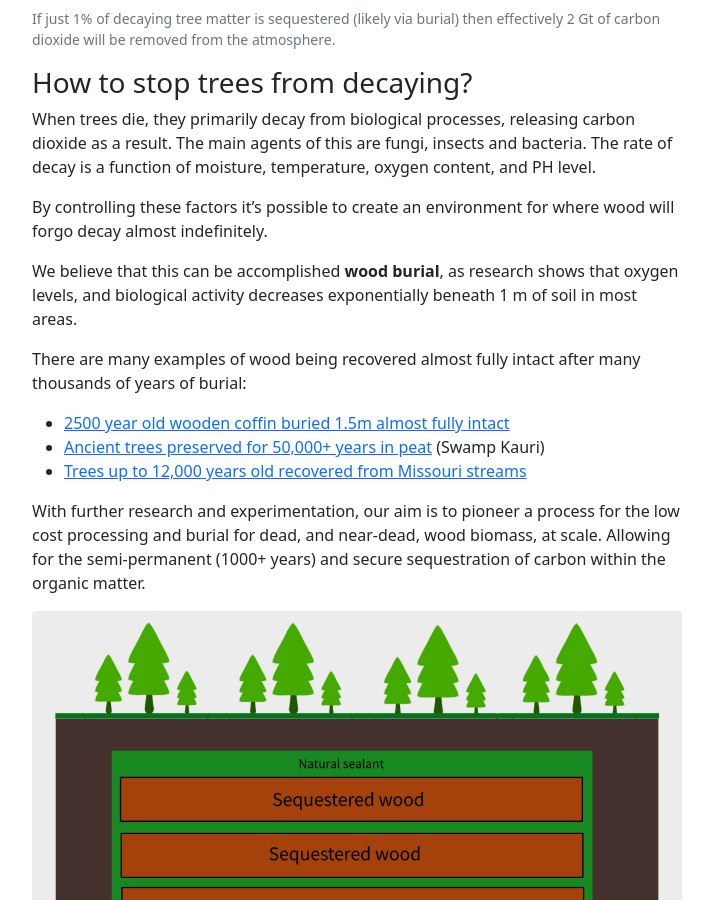
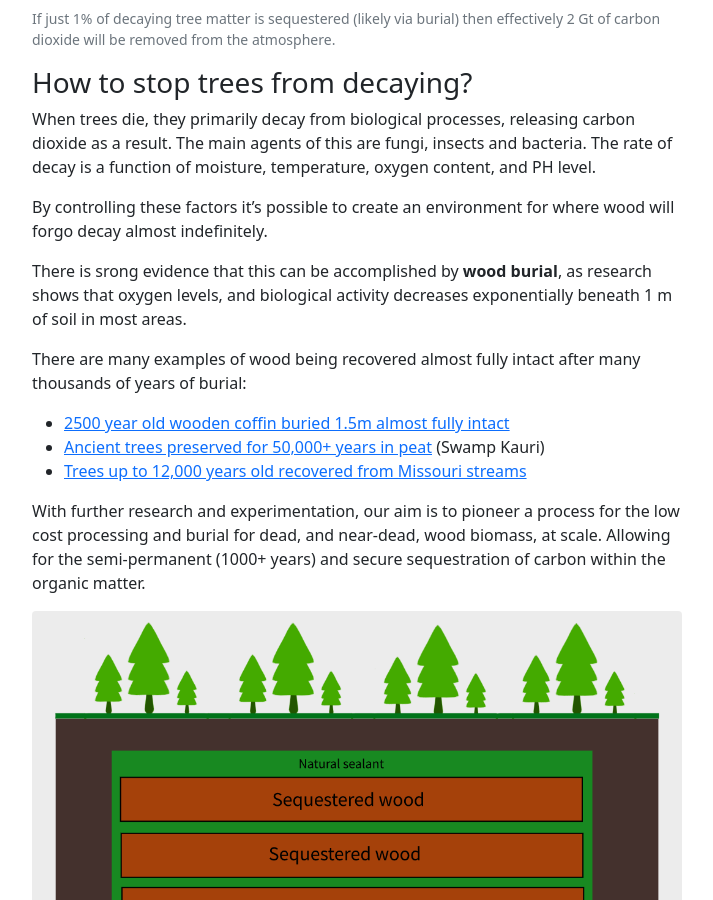
Before and after one commit to andrewpaliga/kaurii, a Jekyll site: the page built from index.markdown, in a window 1280 px wide and 900 px high, scrolled down 1832 px. Shown: the whole window, without its empty margins (283-996 px from the left). Built offline with Jekyll 4.4.1, drawn with Linux system fonts in a browser that asks for light colours.

Commit message:
small update

```diff
--- a/index.markdown
+++ b/index.markdown
@@ -35,7 +35,7 @@ When trees die, they primarily decay from biological processes, releasing carbon
 
 By controlling these factors it’s possible to create an environment for where wood will forgo decay almost indefinitely.
 
-We believe that this can be accomplished **wood burial**, as research shows that oxygen levels, and biological activity decreases exponentially beneath 1 m of soil in most areas.
+There is srong evidence that this can be accomplished by **wood burial**, as research shows that oxygen levels, and biological activity decreases exponentially beneath 1 m of soil in most areas.
 
 There are many examples of wood being recovered almost fully intact after many thousands of years of burial:
 
```
